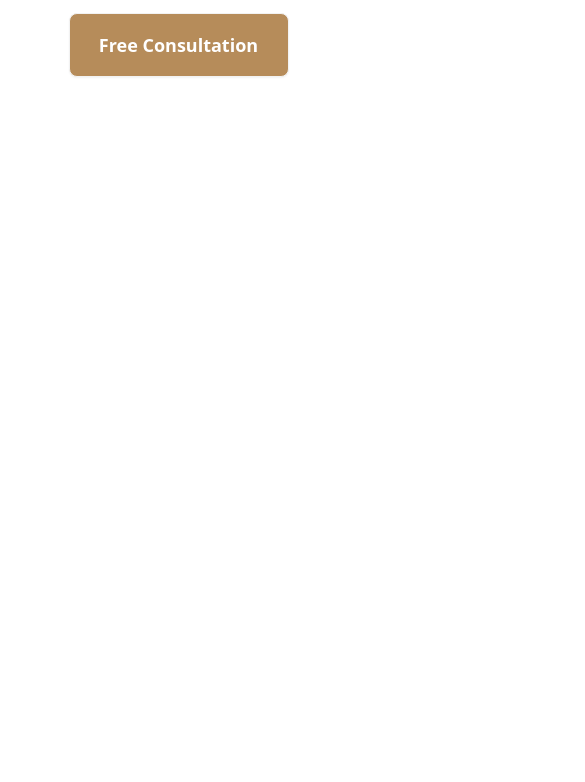
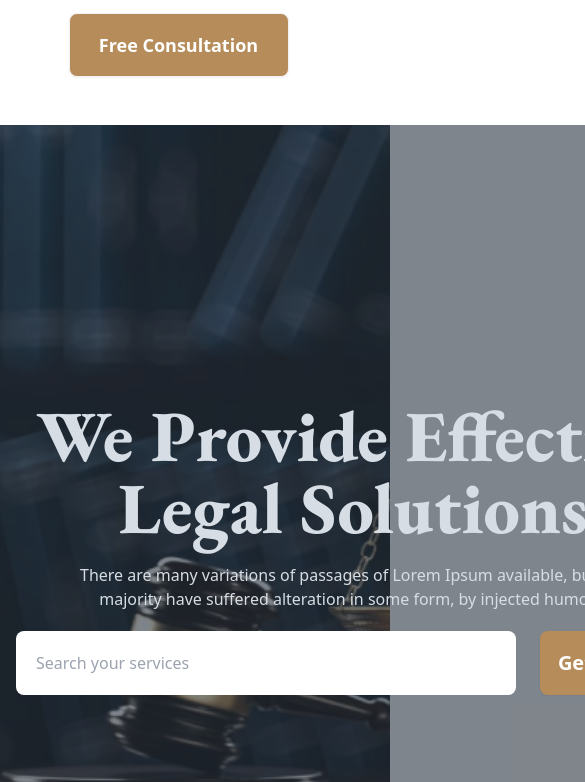
Before and after one commit to Khurshedspi/legal-solution-2024, a plain HTML site: page index.html in a window 390 px wide. Shown: the part 59-841 px from the top of the page, 585 px wide, since content can reach past the window. Drawn offline with nearby package versions, Linux system fonts and the light colour scheme.

Commit message:
added navber and banner section with responsive

```diff
--- a/index.html
+++ b/index.html
@@ -32,7 +32,7 @@
 
 <body>
     <!-- header  -->
-    <header>
+    <header class="container mx-auto">
         <!-- ============================================ navbar section starts here ================================ -->
 
         <nav>
@@ -134,11 +134,34 @@
                     </ul>
                 </div>
                 <div class="navbar-end sm:items-center">
-                    <a class="btn  bg-btn-color w-[220px] h-[64px] text-lg text-white font-semibold">Free Consultation</a>
+                    <a class="btn  bg-btn-color w-[220px] h-[64px] text-lg text-white font-semibold">Free
+                        Consultation</a>
                 </div>
             </div>
         </nav>
         <!-- ============================================ navbar section ends here ================================ -->
+
+
+        <!-- ============================================ banner  section starts here ================================ -->
+        <div class="mb-20 mt-10">
+            <div class="hero min-h-screen" style="background-image: url(./images/banner.png);">
+                <div class="hero-overlay bg-opacity-60"></div>
+                <div class="hero-content text-neutral-content text-center">
+                    <div class="">
+                        <h1 class="mb-5 text-7xl font-extrabold eb-fonts w-[650px] mx-auto">We Provide Effective Legal Solutions</h1>
+                        <p class="mb-5 w-[580px] mx-auto">
+                            There are many variations of passages of Lorem Ipsum available, but the majority have suffered alteration in some form, by injected humour.
+                        </p>
+                        <div class="flex gap-6 mx-auto">
+                            <input placeholder="Search your services" class="p-5 w-[500px] h-[64px] rounded-lg" type="text">
+                            <button class="btn w-[150px] h-[64px]  bg-btn-color  border-0 font-semibold text-xl text-white">Get Started</button>
+                        </div>
+                    </div>
+                </div>
+            </div>
+        </div>
+
+        <!-- ============================================ banner section ends here ================================ -->
     </header>
 
     <!-- main  -->
```
